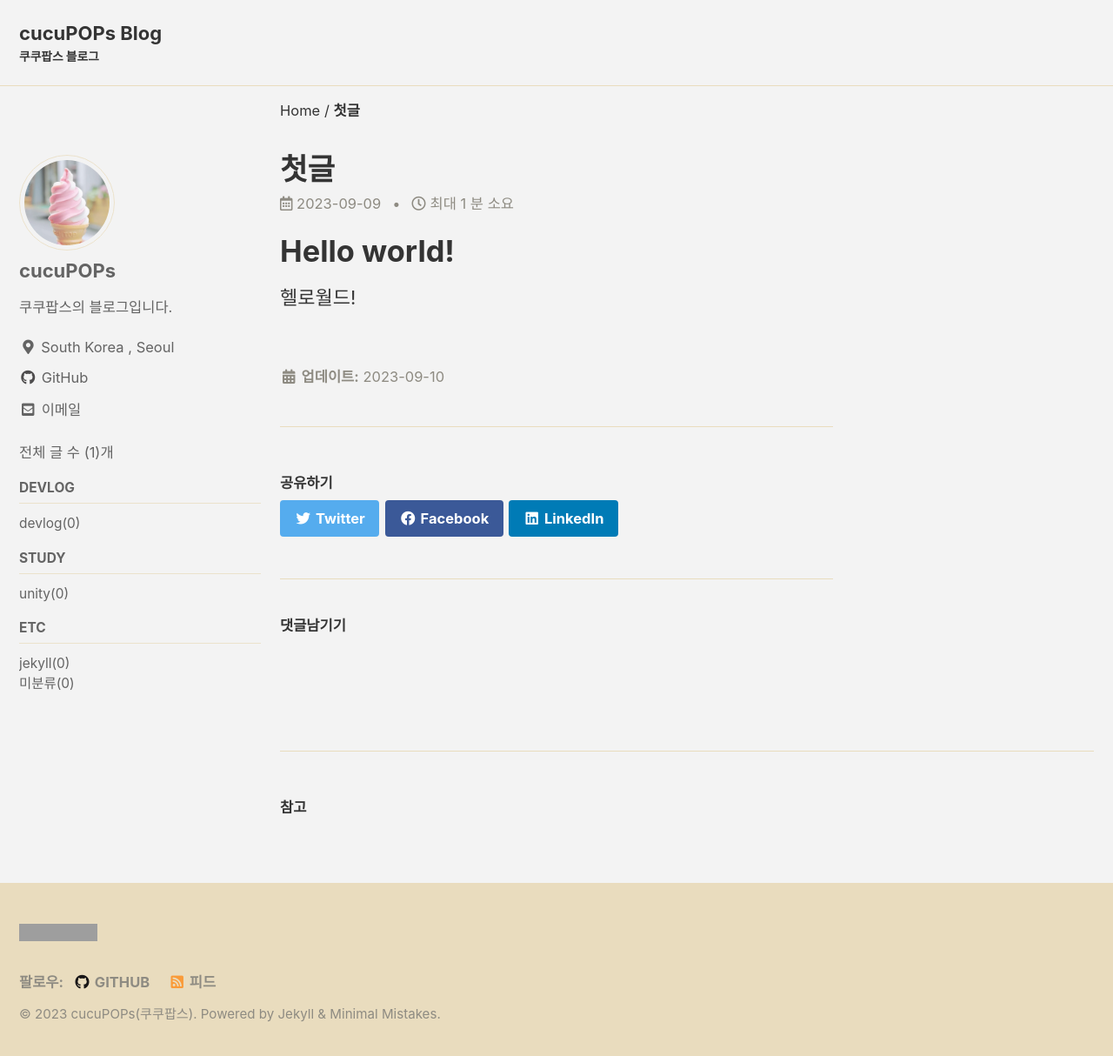
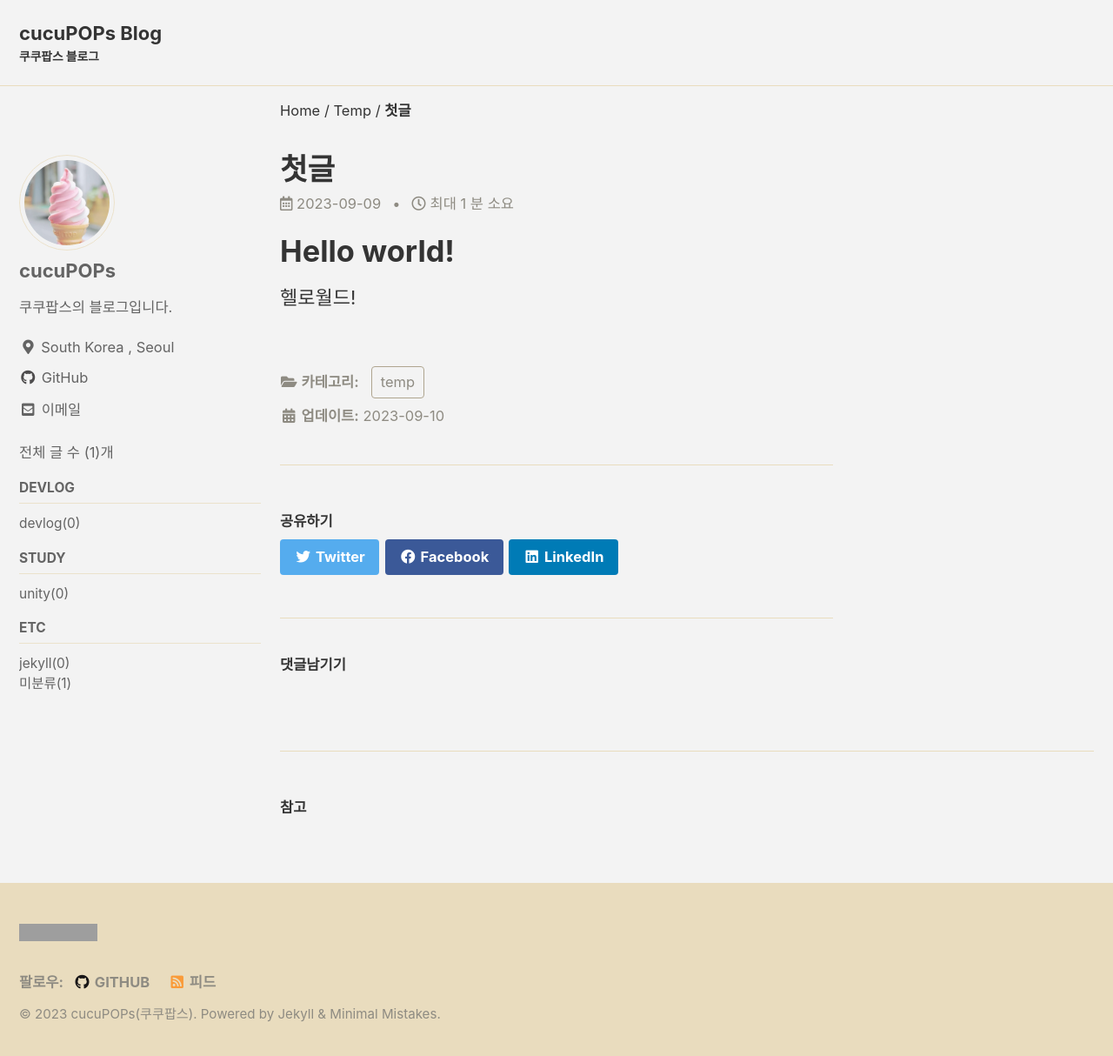
Before and after one commit to cucuPOPs/cucuPOPs.github.io, a Jekyll site: the page built from _posts/2023-09-09-first-posting.md, in a window 1280 px wide and 1221 px high. Shown: the top 1214 px of the window at 87% size. Built offline with Jekyll 4.4.1, drawn with Linux system fonts in a browser that asks for light colours; cached includes are drawn as plain includes; some web fonts are replaced; comment, search, counter and statistics services are not loaded; grey boxes are pictures that could not be loaded.

Commit message:
폰트수정

```diff
--- a/_posts/2023-09-09-first-posting.md
+++ b/_posts/2023-09-09-first-posting.md
@@ -1,6 +1,7 @@
 ---
 title: "첫글"
 last_modified_at : "2023-09-10"
+category: "temp"
 ---
 
 # Hello world!
--- a/_sass/minimal-mistakes/_variables.scss
+++ b/_sass/minimal-mistakes/_variables.scss
@@ -13,11 +13,10 @@ $paragraph-indent: false !default; // true, false (default)
 $indent-var: 1.3em !default;
 
 /* system typefaces */
-$customFont:"Dovemayo_gothic";
-$serif: $customFont, Georgia, Times, serif !default;
-$sans-serif: $customFont,-apple-system, BlinkMacSystemFont, "Roboto", "Segoe UI",
+$serif: "GmarketSansMedium", Georgia, Times, serif !default;
+$sans-serif: "GmarketSansMedium", -apple-system, BlinkMacSystemFont, "Roboto", "Segoe UI",
   "Helvetica Neue", "Lucida Grande", Arial, sans-serif !default;
-$monospace: $customFont, Monaco, Consolas, "Lucida Console", monospace !default;
+$monospace: "GmarketSansMedium", Monaco, Consolas, "Lucida Console", monospace !default;
 
 /* sans serif typefaces */
 $sans-serif-narrow: $sans-serif !default;
--- a/assets/css/main.scss
+++ b/assets/css/main.scss
@@ -7,10 +7,9 @@ search: false
 
 @import "minimal-mistakes/skins/{{ site.minimal_mistakes_skin | default: 'default' }}"; // skin
 @import "minimal-mistakes"; // main partials
-
 @font-face {
-    font-family: 'Dovemayo_gothic';
-    src: url('https://cdn.jsdelivr.net/gh/projectnoonnu/noonfonts_2302@1.1/Dovemayo_gothic.woff2') format('woff2');
+    font-family: 'GmarketSansMedium';
+    src: url('https://cdn.jsdelivr.net/gh/projectnoonnu/noonfonts_2001@1.1/GmarketSansMedium.woff') format('woff');
     font-weight: normal;
     font-style: normal;
 }
```
